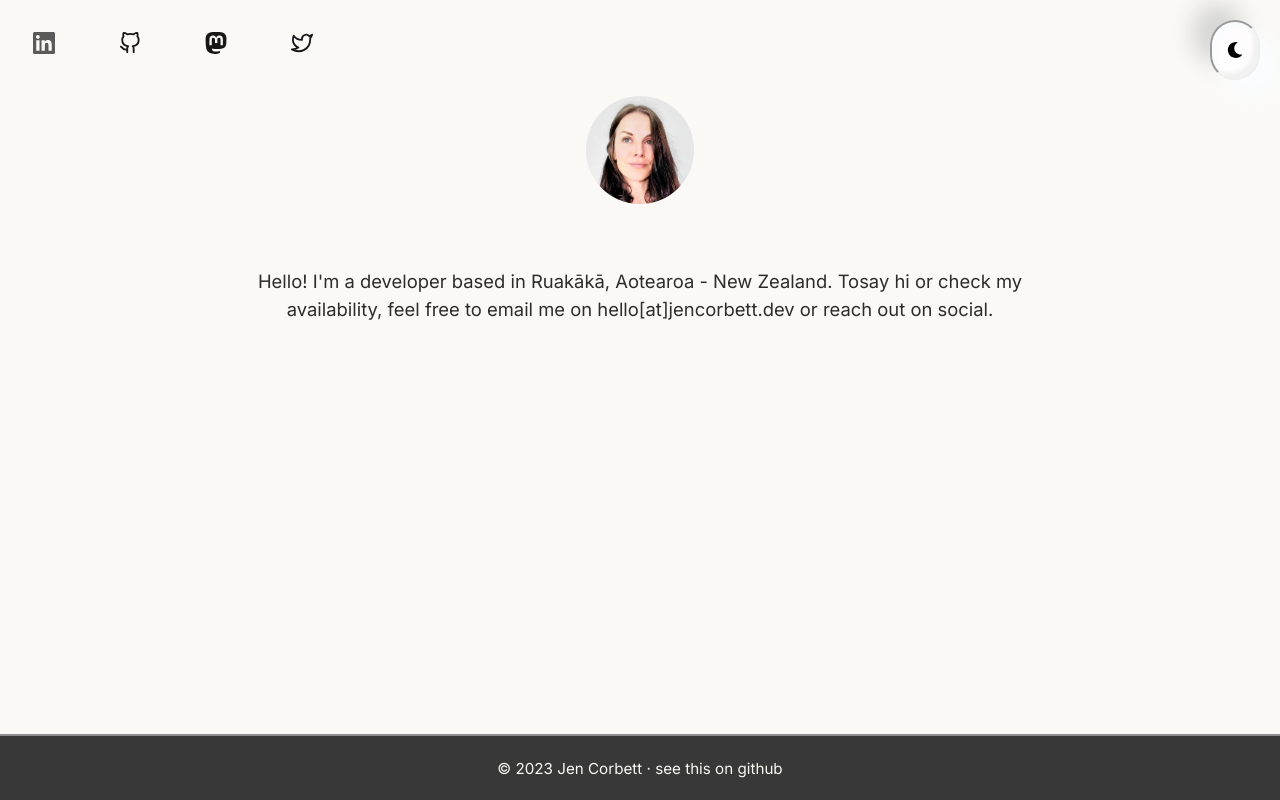
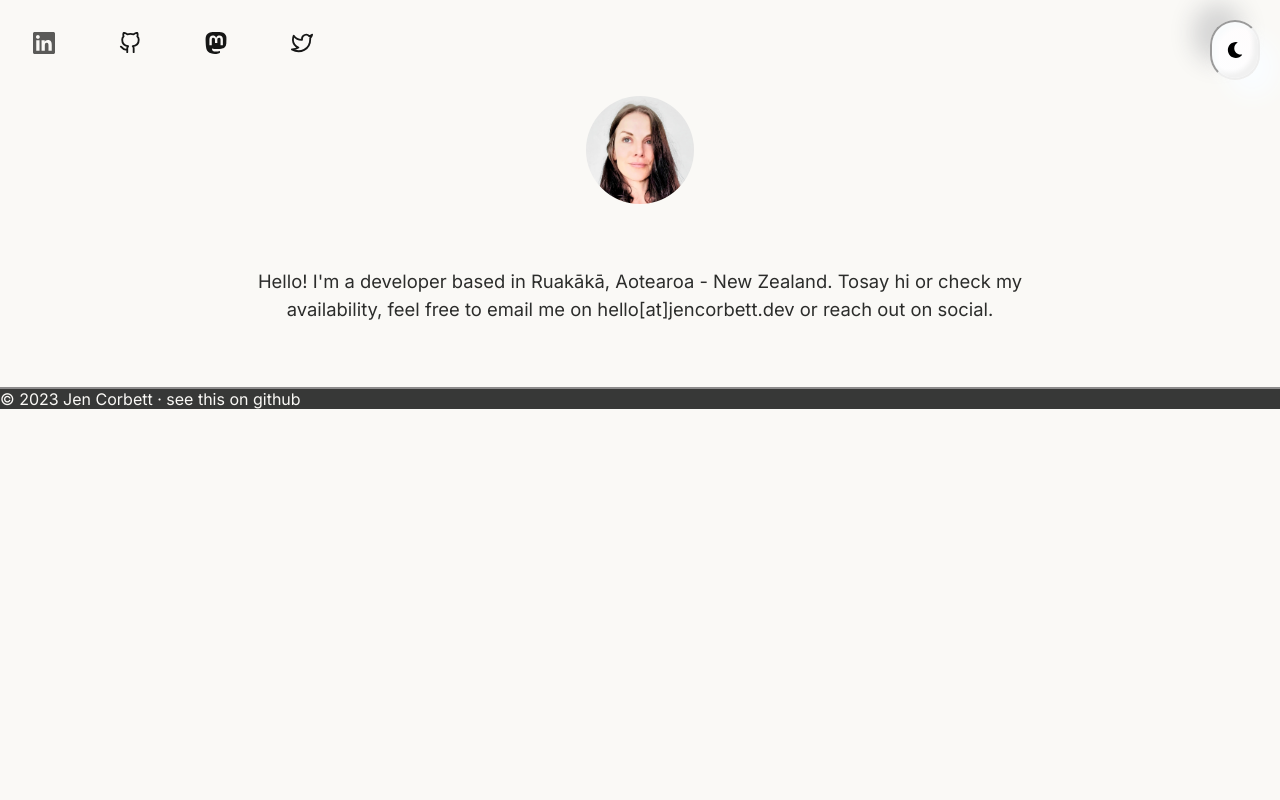
Before and after one commit to ajenstory/jencorbett.dev, a Next.js app in the folder app/: page / in a window 1280 px wide. Built offline with nearby package versions, Linux system fonts and the light colour scheme.

Commit message:
Create css modules for feature components

```diff
--- a/app/components/footer.module.css
+++ b/app/components/footer.module.css
@@ -1,18 +1,40 @@
 /* mobile responsive footer */
+
+.grid {
+  display: grid;
+  grid-template-columns: repeat(auto-fit, minmax(250px, 1fr));
+}
 .container {
-  bottom: 0px;
-  /* left: 20px;
-  right: 20px; */
-  padding: calc(1.2rem + 0.2rem);
-  width: 100%;
-  height: auto;
+  display: block;
   color: #faf9f6;
   background-color: #161716;
-  font-size: calc(0.75rem + 0.2rem);
+}
+
+@media (max-width <= 40rem) {
+  .grid {
+    display: grid;
+    grid-template-columns: repeat(auto-fit, minmax(250px, 1fr));
+  }
+  .footerlink {
+    font-size: calc(0.75rem + 0.2rem);
+  }
+
+  .container {
+    display: block;
+    padding: calc(1.2rem + 0.2rem);
+    color: #faf9f6;
+    background-color: #161716;
+  }
 }
 
 .footer {
   opacity: 85%;
+}
+
+.center {
+  align-self: auto;
+  justify-content: center;
+  flex-direction: column;
 }
 
 .footerlink:hover {
@@ -23,14 +45,6 @@
   transition-delay: 2ms;
 }
 
-.center {
-  position: absolute;
-  display: flex;
-  justify-content: center;
-  flex-direction: column;
-  align-items: center;
-}
-
 .border {
   width: 100%;
   border-top: 2px solid rgb(175, 175, 175, 65%);
--- a/app/components/header.module.css
+++ b/app/components/header.module.css
@@ -1,3 +1,14 @@
+.container {
+  top: 0px;
+  left: 0px;
+  right: 0px;
+  bottom: 1px;
+  padding: calc(2.2rem + 0.2rem);
+  width: 100%;
+  min-width: 20rem;
+  height: fit-content;
+}
+
 .header {
   margin-top: 6rem;
   margin-bottom: 0;
@@ -6,8 +17,39 @@
   align-items: center;
 }
 
+/* .header {
+  margin: 0 auto;
+  max-height: fit-content;
+  padding: 0;
+  top: 20px;
+  left: 20px;
+  right: 20px;
+} */
+
+.title h1 {
+  margin: 0 auto;
+  max-height: fit-content;
+}
+
 .borderCircle {
   border-radius: 90px;
+}
+
+.headingXL {
+  font-size: 2rem;
+  line-height: 1.3;
+  font-weight: 800;
+  letter-spacing: -0.05rem;
+}
+
+.headingLG {
+  font-size: 1.5rem;
+  line-height: 1.4;
+}
+
+.headingMD {
+  font-size: 1.2rem;
+  line-height: 1.5;
 }
 
 /*
--- a/app/components/icon.module.css
+++ b/app/components/icon.module.css
@@ -42,6 +42,42 @@
   color: #fff;
 }
 
+/* Enable hover only on non-touch devices */
+@media (hover: hover) and (pointer: fine) {
+  .icon:hover {
+    background: rgba(var(--icon-rgb), 0.1);
+    border: 1px solid rgba(var(--icon-border-rgb), 0.15);
+  }
+
+  .icon:hover span {
+    transform: translateX(4px);
+  }
+}
+
+@media (hover: hover) and (pointer: fine) {
+  .icon::before {
+    animation: none;
+  }
+
+  .icon:hover span {
+    transform: none;
+  }
+}
+
+@media (prefers-reduced-motion) {
+  .darkmode::before {
+    animation: none;
+  }
+
+  .darkmode::after {
+    animation: none;
+  }
+
+  .darkmode:hover {
+    transform: none;
+  }
+}
+
 /* @keyframes change {
   10% {
     transform: rotate(1turn);
--- /dev/null
+++ b/app/components/layout.module.css
@@ -0,0 +1,34 @@
+.center {
+  display: flex;
+  justify-content: center;
+  align-items: center;
+  position: relative;
+  padding: calc(1rem + 0.21rem);
+}
+
+.gridContainer {
+  display: grid;
+  grid-template-columns: repeat(1, minmax(20%, auto));
+  max-width: 100%;
+}
+
+@media (max-width >= 40rem) {
+  .grid {
+    grid-template-columns: 1fr;
+    margin-bottom: 20px;
+    max-width: 40rem;
+    text-align: center;
+  }
+  .mainContainer {
+    display: flex;
+    flex-direction: column;
+    justify-content: space-between;
+    align-items: center;
+    padding: 0.5rem;
+    margin: 0 auto;
+    max-width: 70rem;
+  }
+  .center {
+    padding: 0.5rem 0;
+  }
+}
--- a/app/components/player.module.css
+++ b/app/components/player.module.css
@@ -1,44 +1,34 @@
 /* mobile responsive player */
-.container {
+
+.wrapper {
+  display: block;
+  position: absolute;
   margin: 0 auto;
-  position: fixed;
-  align-self: auto;
-  justify-self: end;
-  align-self: start;
+  padding: 2rem;
   max-height: fit-content;
-  padding: 0 auto;
-  bottom: 20px;
-  left: 20px;
-  right: 20px;
-  z-index: 10;
-  padding: 1rem;
-  border-radius: 5px;
-  box-shadow: 0 0.5rem 1rem rgba(0, 0, 0, 0.1);
+  background-color: #fff;
+  border: 1px solid #ccc;
+  box-shadow: 0 0 10px rgba(0, 0, 0, 0.5);
 }
 
-.center {
-  display: flex;
-  justify-content: center;
-  align-items: center;
-  flex-direction: row;
-  height: 100%;
-  width: 100%;
-  margin: 0 auto;
+.spotifyicon {
+  display: block;
+  /* right: 40px;
+  bottom: 40px; */
+  opacity: 40%;
+  width: 2rem;
+  height: 2rem;
+  border-radius: 50%;
+  box-shadow: 0 0.5rem 1rem rgba(0, 0, 0, 0.1);
+  z-index: 10;
 }
 
-.border {
-  border-radius: 8px;
-  box-shadow: 0 0 0 1px rgba(175, 175, 175, 10%);
-  border: 1px solid rgba(237, 237, 237, 10%);
-}
-
-/* mobile responsive grid*/
-
-.grid,
-.container {
-  display: grid;
-  grid-template-columns: repeat(1, minmax(25%, auto));
-  min-width: 20rem;
+.figcaption {
+  padding: 4rem 3rem;
+  letter-spacing: 1.3rem;
+  font-weight: 200;
+  font-size: calc(0.85rem + 0.3vw);
+  text-align: center;
 }
 
 .itemUrl:hover {
@@ -48,87 +38,151 @@
   cursor: pointer;
 }
 
-.image {
+.coverImage {
   display: block;
-  position: relative;
-  align-items: baseline;
-  justify-content: center;
-  width: 100%;
-  height: 100%;
-  margin: 1px auto;
-  padding: 4px;
-  max-height: calc(15vh - 6px);
-  object-fit: scale-down;
-  z-index: 1;
-}
-
-/* mobile responsive audio player */
-.audio {
-  max-width: fit-content;
-  min-width: auto;
-  height: fit-content;
-  width: auto;
-  display: flex;
+  margin: 0 auto;
+  max-width: 100%;
+  height: auto;
 }
 
 .figcaption {
-  color: rgba(0, 0, 0, 0.1);
-  padding: 2rem 1rem;
   font-weight: 300;
-  font-size: calc(0.85rem + 0.15vw);
+  font-size: calc(0.85rem + 0.3vw);
+  text-align: center;
+}
+
+.audio {
+  display: flex;
+  position: fixed;
+  top: 0px;
+  padding: 0;
+  width: 100%;
+  height: fit-content;
   margin: 0 auto;
 }
 
-.spotifyicon {
-  display: block;
-  position: fixed;
-  right: 40px;
-  bottom: 40px;
-  opacity: 40%;
-  width: 2rem;
-  height: 2rem;
-  border-radius: 50%;
-  box-shadow: 0 0.5rem 1rem rgba(0, 0, 0, 0.1);
-  z-index: 10;
-  cursor: pointer;
+.grid,
+.container {
+  display: grid;
+  grid-template-columns: repeat(1, minmax(25%, auto));
+  max-width: 40rem;
 }
 
-/* tablet and desktop player*/
+/* .box {
+  display: block;
+  margin: 0 auto;
+  width: 100%;
+  height: auto;
+  max-height: fit-content;
+} */
 
-@media (min-width: 40rem) {
-  .grid,
-  .container {
+@media (min-width >= 40rem) {
+  .box {
+    display: block;
+    position: absolute;
+    margin: 0 auto;
+    padding: 2rem;
+    max-height: fit-content;
+    background-color: #fff;
+    border: 1px solid #ccc;
+    box-shadow: 0 0 10px rgba(0, 0, 0, 0.5);
+  }
+
+  .grid {
     grid-template-columns: repeat(2, minmax(25%, auto));
   }
 
-  .image {
+  .coverImage {
     display: block;
-    padding: 0 0 0 0;
-    margin: 0;
-    width: 100%;
+    margin: 0 auto;
+    max-width: 100%;
     height: auto;
-    object-fit: scale-down;
-    z-index: 3;
-  }
-
-  .center {
-    display: flex;
-    align-items: center;
-    flex-direction: column;
-    height: 100%;
-    width: 100%;
-    margin: 0 auto;
   }
 
   .figcaption {
     padding: 4rem 3rem;
     font-weight: 300;
+    letter-spacing: 1.4rem;
     font-size: calc(0.85rem + 0.3vw);
     text-align: center;
   }
+
+  /* .center {
+    text-align: center;
+    margin: 0 auto;
+    max-width: 40rem;
+    height: auto;
+    display: flex;
+    justify-content: center;
+    align-items: center;
+    flex-direction: column;
+    text-align: center;
+    font-size: calc(0.85rem + 0.3vw);
+  } */
 }
 
-@media (prefers-color-scheme: dark) {
+/* .center {
+  display: flex;
+  justify-content: center;
+  align-items: center;
+  flex-direction: row;
+  height: 100%;
+  width: 100%;
+  margin: 0 auto;
+} */
+
+/* .audio {
+  display: flex;
+  z-index: 10;
+  width: 100%;
+  height: auto;
+} */
+
+/* .border {
+  border-radius: 8px;
+  box-shadow: 0 0 0 1px rgba(175, 175, 175, 30%);
+  border: 1px solid rgba(237, 237, 237, 10%);
+} */
+
+/* mobile responsive grid*/
+
+/* mobile responsive audio player */
+
+/* .figcaption {
+  color: rgba(0, 0, 0, 95);
+  font-weight: 300;
+  font-size: calc(0.85rem + 0.15vw);
+  margin: 0 auto;
+} */
+
+/* */
+
+/* tablet and desktop player*/
+
+/* .container {
+  margin: 0 auto;
+  position: fixed;
+  z-index: 10;
+}
+ */
+
+/* .center {
+  display: flex;
+  align-items: center;
+  flex-direction: column;
+  height: 100%;
+  width: 100%;
+  margin: 0 auto;
+} */
+
+/* .figcaption {
+    padding: 4rem 3rem;
+    font-weight: 300;
+    font-size: calc(0.85rem + 0.3vw);
+    text-align: center;
+  } */
+
+/* @media (prefers-color-scheme: dark) {
   .spotifyicon,
   .image {
     filter: invert(1);
@@ -143,9 +197,9 @@
   .audio:hover {
     background: rgb(255, 255, 255);
   }
-}
+} */
 
-.lightShadow {
+/* .lightShadow {
   background: linear-gradient(145deg, #23282c, #1e2125);
   box-shadow: 17px 17px 23px #1a1d20, -17px -17px 23px #282d32,
     inset 5px 5px 4px #1e2226, inset -5px -5px 4px #24282c;
@@ -155,7 +209,7 @@
   background: linear-gradient(218.32deg, #fffcfc, #fdfeff);
   box-shadow: 17px 17px 23px #fafdff, -17px -17px 23px #d5d5d5,
     inset 5px 5px 4px #f9fbfc, inset -5px -5px 4px #f1f1f1;
-}
+} */
 
 @keyframes change {
   10% {
--- /dev/null
+++ b/app/components/textblock.module.css
@@ -0,0 +1,88 @@
+.textblock {
+  margin: 0;
+  opacity: 0.9;
+  font-size: calc(0.95rem + 0.2rem);
+  line-height: 1.2;
+  max-width: calc(100rem, minmax(80vw - 1rem, auto));
+  width: 100%;
+  height: auto;
+}
+
+.center {
+  display: flex;
+  justify-content: center;
+  align-items: center;
+  position: relative;
+  padding: calc(1rem + 0.21rem);
+}
+
+/* @media (max-width <= 40rem) {
+  .card h2 {
+    margin-bottom: 0.5rem;
+    margin-top: 0.5rem;
+  }
+
+  .card p {
+    font-size: calc(1.5rem + 0.3rem);
+  }
+
+  .center {
+    padding: 0.5rem 0;
+  }
+  .card h2 {
+    margin-bottom: 0.5rem;
+    margin-top: 0.5rem;
+  }
+
+  .card p {
+    font-size: calc(1.5rem + 0.3rem);
+  }
+} */
+
+/* .heading2XL {
+  font-size: 2.5rem;
+  line-height: 1.2;
+  font-weight: 800;
+  letter-spacing: -0.05rem;
+}
+
+.headingXL {
+  font-size: 2rem;
+  line-height: 1.3;
+  font-weight: 800;
+  letter-spacing: -0.05rem;
+}
+
+.headingLG {
+  font-size: 1.5rem;
+  line-height: 1.4;
+}
+
+.headingMD {
+  font-size: 1.2rem;
+  line-height: 1.5;
+}
+
+.headingSM {
+  font-size: 0.95rem;
+  line-height: 1;
+} */
+/*
+.bold {
+  font-weight: 400;
+}
+
+.light {
+  font-weight: 300;
+  font-size: 0.85rem;
+  color: #666;
+} */
+/*
+.card h2 {
+  margin-bottom: 0.5rem;
+  margin-top: 0.5rem;
+}
+
+.card p {
+  font-size: calc(1.5rem + 0.3rem);
+} */
--- a/app/components/theme.module.css
+++ b/app/components/theme.module.css
@@ -1,5 +1,5 @@
 /*
-  Creates sticky button styleinspired by [Alireza M - Dark & light mode button](https://codepen.io/alireza82/pen/poRqBOq)
+  Creates dark mode button style inspired by [Alireza M - Dark & light mode button](https://codepen.io/alireza82/pen/poRqBOq)
 */
 
 .darkMode {
@@ -28,16 +28,6 @@
   opacity: 0.8;
 }
 
-.darkmode button {
-  border: 2px;
-  transform: translateZ(10);
-  border-radius: 85px;
-  padding: 20px 15px;
-  border-style: inset;
-  cursor: pointer;
-  box-shadow: 1px 2px 8px -1px #0000001a;
-}
-
 .darkmode::before {
   border-radius: 50%;
   width: 480px;
@@ -51,6 +41,31 @@
   z-index: -1;
 }
 
+.change {
+  animation-name: change;
+  animation-duration: 1s;
+  animation-direction: alternate;
+}
+
+@media (hover: hover) and (pointer: fine) {
+  .change {
+    animation: none;
+  }
+
+  .darkmode:hover {
+    transform: none;
+  }
+}
+@media (prefers-reduced-motion) {
+  .change {
+    animation: none;
+  }
+
+  .darkmode:hover {
+    transform: none;
+  }
+}
+
 @keyframes change {
   10% {
     transform: scale(0.8);
@@ -60,9 +75,3 @@
     transform: scale(1.2);
   }
 }
-
-.change {
-  animation-name: change;
-  animation-duration: 1s;
-  animation-direction: alternate;
-}
```
Also changed, not shown: app/components/image.module.css (added, +22 -0 lines), app/styles/index.module.css (added, +30 -0 lines).
